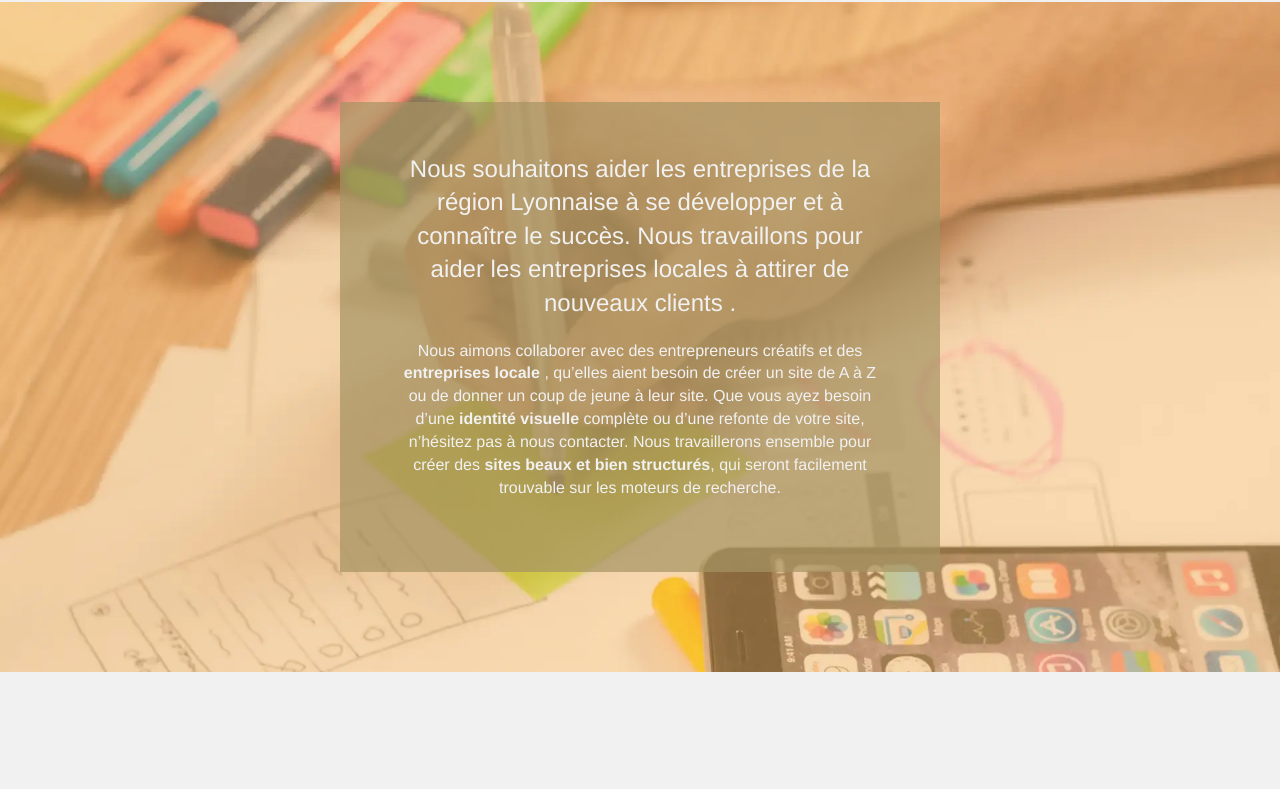
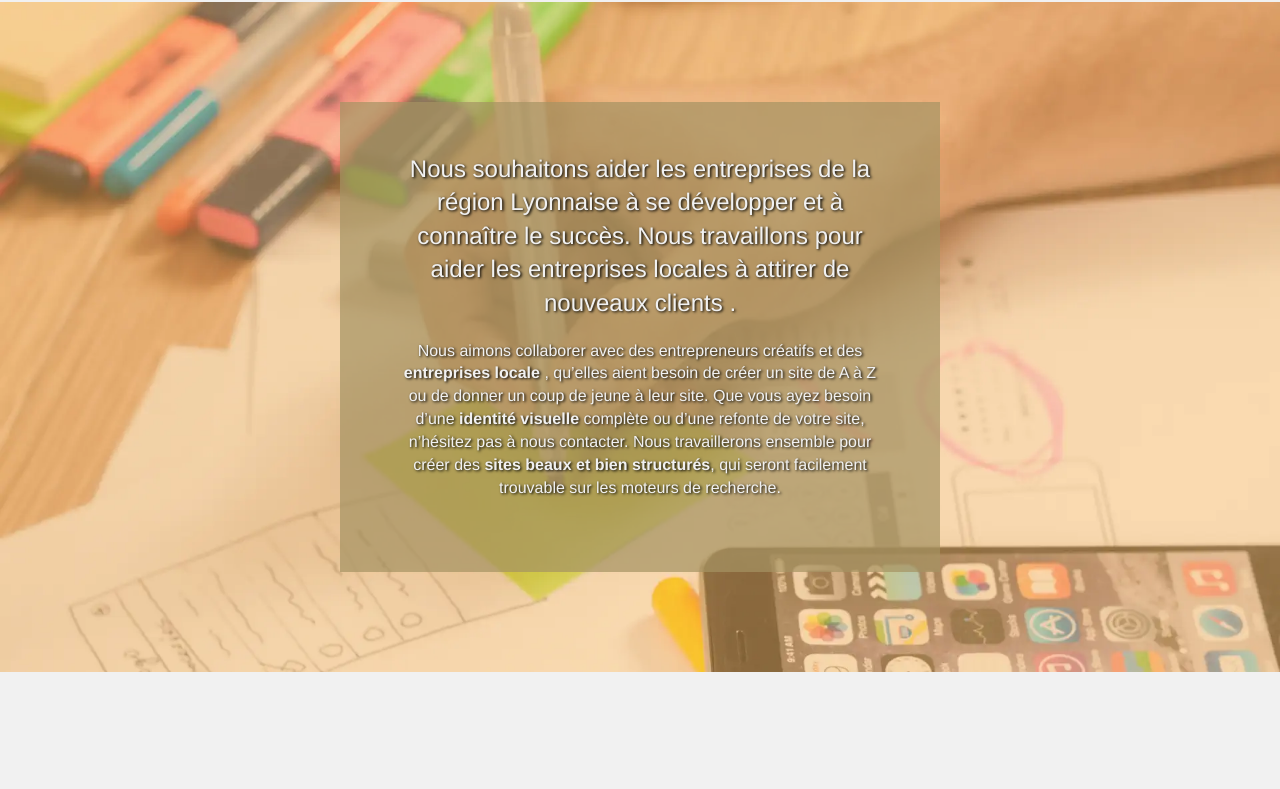
Before and after one commit to Mherlin06/La-Panthere, a plain HTML site: page index.html in a window 1280 px wide. Shown: the part 1295-2084 px from the top of the page. Drawn offline with Linux system fonts and the light colour scheme.

Commit message:
text-shadow bloc 3 & 5

```diff
--- a/index.html
+++ b/index.html
@@ -119,7 +119,7 @@
 		<section role="presentation" class="bloc tc-white bgc-atomic-tangerine bg-presentation b-parallax" id="bloc-3-what-i-do">
 			<div class="container bloc-lg">
 				<div class="row tight-width-whitespace black-background">
-					<div class="col-sm-12">
+					<div class="col-sm-12" id="bloc-3-text">
 						<h2 class="mg-md text-center tc-white">
 							Nous souhaitons aider les entreprises de la région Lyonnaise à se développer et à connaître le succès. Nous travaillons pour aider les entreprises locales à attirer de nouveaux clients .<br>
 						</h2>
--- a/style.css
+++ b/style.css
@@ -841,9 +841,11 @@ h4 {
     background-image: url("img/image-de-presentation.webp");
 }
 
-#bloc-5-text{
+#bloc-5-text, #bloc-3-text{
+    text-shadow: black 0.1em 0.1em 0.2em
+}
 
-}
+
 
 @media (max-width: 1024px) {
     .bloc {
```
